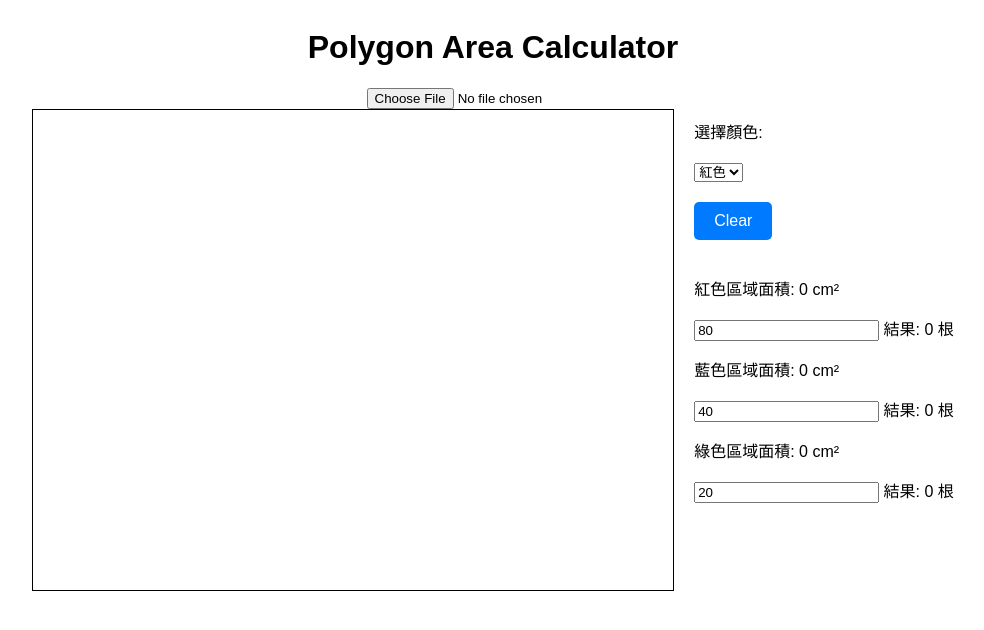
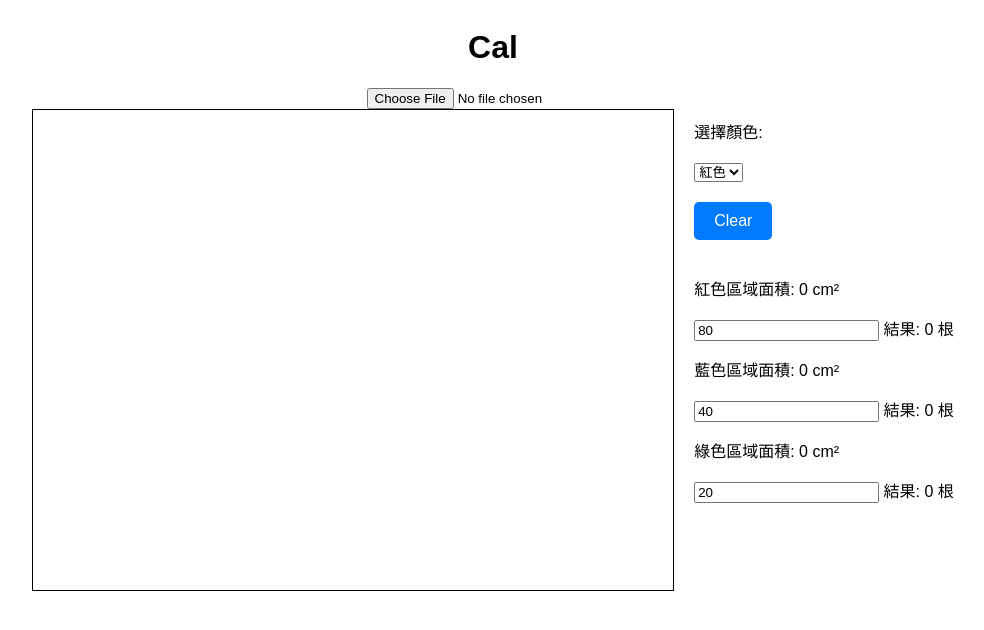
Before and after one commit to code4stu/code4stu.github.io, a plain HTML site: page touch area/touch_area.html in a window 1280 px wide. Shown: the whole page, without its empty margins (147-1131 px from the left). Drawn offline with Linux system fonts and the light colour scheme.

Commit message:
Update touch_area.html

```diff
--- a/touch area/touch_area.html
+++ b/touch area/touch_area.html
@@ -7,7 +7,7 @@
     <link rel="stylesheet" href="polygon-area-calculator.css">
 </head>
 <body>
-    <h1>Polygon Area Calculator</h1>
+    <h1>Cal</h1>
     <input type="file" id="imageLoader" name="imageLoader"/>
     <div class="canvas-container">
         <canvas id="canvas" width="640" height="480"></canvas>
```
